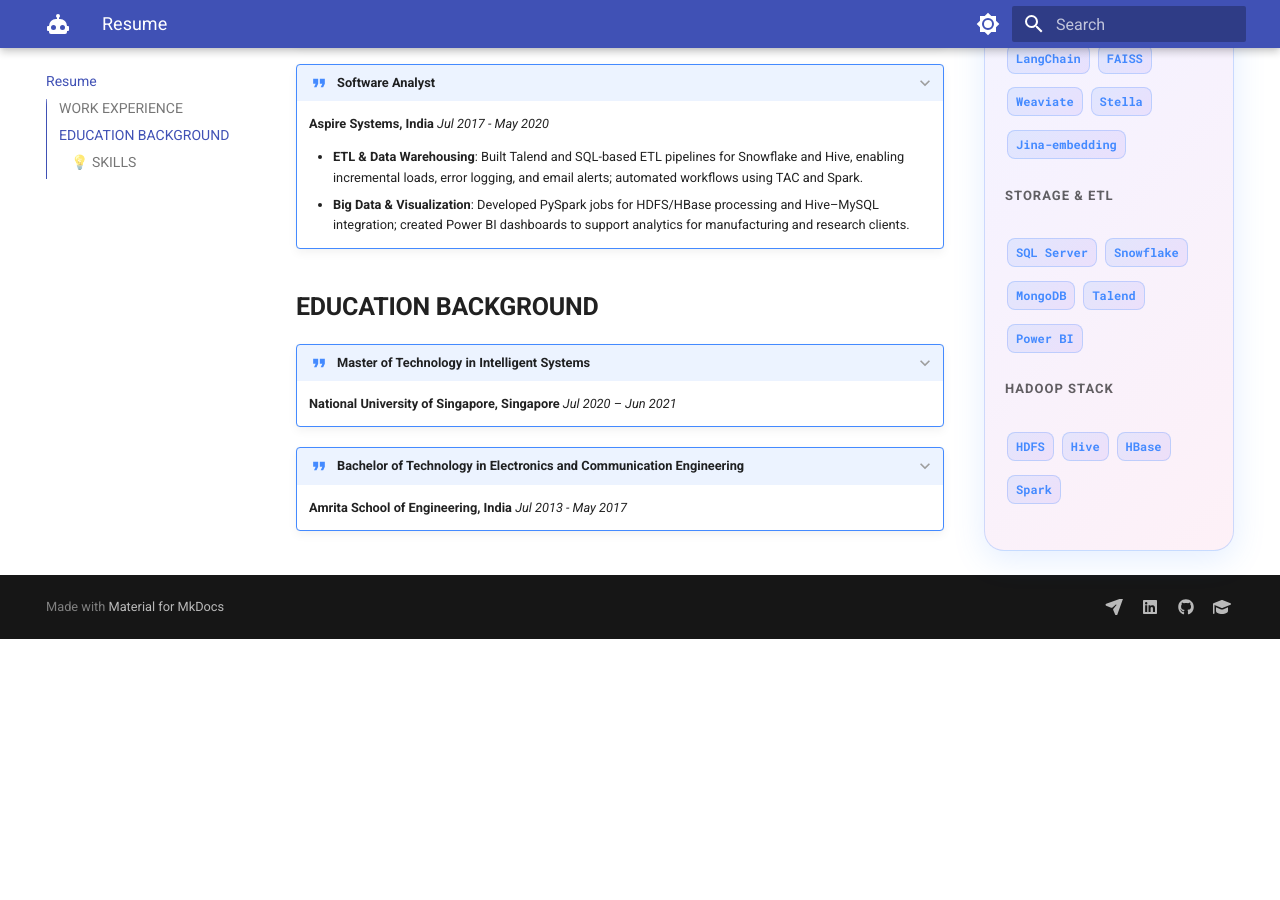
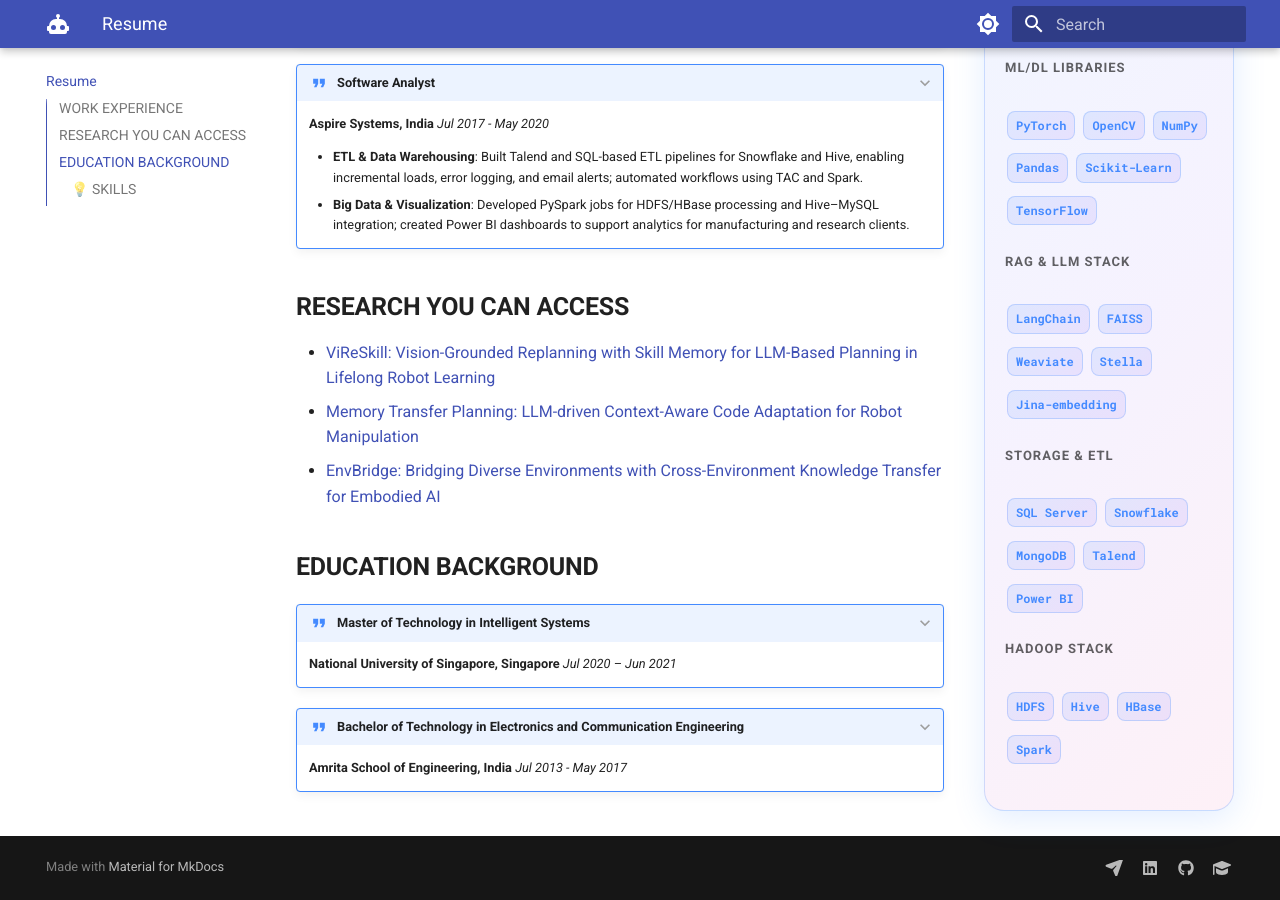
Before and after one commit to lakshmi4296/portfolio, an MkDocs documentation site: the page built from docs/resume.md, in a window 1280 px wide and 900 px high, scrolled down 905 px. Built offline with MkDocs 1.6.1 and Material for MkDocs 9.7.7, drawn with Linux system fonts in a browser that asks for light colours; before the commit the page ends 1544 px from its top, so only the background shows below that.

Commit message:
added arxiv links

```diff
--- a/docs/resume.md
+++ b/docs/resume.md
@@ -31,6 +31,12 @@
 
     - **ETL & Data Warehousing**: Built Talend and SQL-based ETL pipelines for Snowflake and Hive, enabling incremental loads, error logging, and email alerts; automated workflows using TAC and Spark.
     - **Big Data & Visualization**: Developed PySpark jobs for HDFS/HBase processing and Hive–MySQL integration; created Power BI dashboards to support analytics for manufacturing and research clients.
+
+## **RESEARCH YOU CAN ACCESS**
+
+- [ViReSkill: Vision-Grounded Replanning with Skill Memory for LLM-Based Planning in Lifelong Robot Learning](https://arxiv.org/abs/2509.24219)
+- [Memory Transfer Planning: LLM-driven Context-Aware Code Adaptation for Robot Manipulation](https://arxiv.org/abs/2509.24160)
+- [EnvBridge: Bridging Diverse Environments with Cross-Environment Knowledge Transfer for Embodied AI](https://arxiv.org/abs/2410.16919)
 
 ## **EDUCATION BACKGROUND**
 
```
